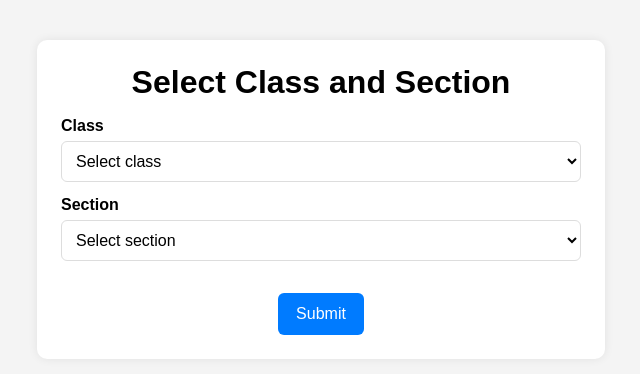
After one commit to admin-masters/nutrilife, a Django app: template backend/templates/screening_only/teacher_class_selection.html in a window 1280 px wide. The commit adds this page. Shown: the top 374 px of the page, without its empty margins (319-959 px from the left). Run offline with Django 5.2, Linux system fonts and the light colour scheme; the template is opened without the code that fills it, so the values that code supplies are empty; parts of the project's set-up code (start-up, migrations or seed data) failed here and were passed over.

Commit message:
Added new calss selection screen and the changed dashboard logic

```diff
--- a/backend/roster/models.py
+++ b/backend/roster/models.py
@@ -66,7 +66,7 @@ class Student(TimeStampedModel):
 
     class Meta:
         unique_together = (
-            ("organization", "student_code"),
+            ("organization", "classroom", "student_code"),
             ("organization", "pid"),
         )
         indexes = [
--- a/backend/screening_only/urls.py
+++ b/backend/screening_only/urls.py
@@ -24,6 +24,7 @@ urlpatterns = [
     # Teacher flow
     path("teacher/auth-required/", views.teacher_auth_required, name="teacher_auth_required"),
     path("teacher/onboarding/", views.teacher_onboarding, name="teacher_onboarding"),
+    path("teacher/class-selection/", views.teacher_class_selection, name="teacher_class_selection"),
     path("teacher/dashboard/", views.teacher_dashboard, name="teacher_dashboard"),
     path("teacher/terms/", views.teacher_terms, name="teacher_terms"),
     path("teacher/<slug:token>/", views.teacher_access_portal, name="teacher_access_portal"),
--- /dev/null
+++ b/backend/templates/screening_only/teacher_class_selection.html
@@ -0,0 +1,130 @@
+<!DOCTYPE html>
+<html lang="en">
+<head>
+  <meta charset="UTF-8" />
+  <meta name="viewport" content="width=device-width, initial-scale=1.0"/>
+  <title>Select Class and Section</title>
+  <style>
+    body {
+      font-family: Arial, sans-serif;
+      background: #f4f4f4;
+      margin: 0;
+      padding: 0;
+      text-align: center;
+    }
+    .container {
+      width: 90%;
+      max-width: 520px;
+      margin: 40px auto;
+      background: white;
+      padding: 24px;
+      border-radius: 10px;
+      box-shadow: 0px 0px 10px rgba(0,0,0,0.08);
+    }
+    h1 { margin: 0 0 16px; }
+    .row { text-align: left; margin: 14px 0; }
+    label { display:block; font-weight: bold; margin-bottom: 6px; }
+    select {
+      width: 100%;
+      padding: 10px;
+      border: 1px solid #ddd;
+      border-radius: 6px;
+      font-size: 16px;
+      background: #fff;
+    }
+    .btn {
+      margin-top: 18px;
+      display: inline-block;
+      padding: 12px 18px;
+      background: #007BFF;
+      color: white;
+      border: none;
+      border-radius: 6px;
+      cursor: pointer;
+      font-size: 16px;
+    }
+    .btn:hover { background: #0056b3; }
+    .messages { text-align:left; margin: 10px 0 0; }
+    .messages .error {
+      background: #ffe6e6;
+      border: 1px solid #ffb3b3;
+      padding: 10px;
+      border-radius: 6px;
+      color: #a40000;
+      margin-top: 10px;
+    }
+  </style>
+</head>
+<body>
+  <div class="container">
+    <h1>Select Class and Section</h1>
+
+    {% if messages %}
+      <div class="messages">
+        {% for message in messages %}
+          <div class="error">{{ message }}</div>
+        {% endfor %}
+      </div>
+    {% endif %}
+
+    <form method="post">
+      {% csrf_token %}
+
+      <div class="row">
+        <label for="id_grade">Class</label>
+        <select id="id_grade" name="grade" required>
+          <option value="">Select class</option>
+          {% for g in grades %}
+            <option value="{{ g }}" {% if selected_grade == g %}selected{% endif %}>{{ g }}</option>
+          {% endfor %}
+        </select>
+      </div>
+
+      <div class="row">
+        <label for="id_division">Section</label>
+        <select id="id_division" name="division" required>
+          <option value="">Select section</option>
+        </select>
+      </div>
+
+      <button class="btn" type="submit">Submit</button>
+    </form>
+  </div>
+
+  <script>
+    const divisionsByGrade = {{ divisions_by_grade|safe }};
+    const gradeSelect = document.getElementById("id_grade");
+    const divisionSelect = document.getElementById("id_division");
+
+    let initialDivision = "{{ selected_division|escapejs }}";
+
+    function syncDivisionOptions() {
+      const grade = gradeSelect.value;
+
+      divisionSelect.innerHTML = "";
+      const placeholder = document.createElement("option");
+      placeholder.value = "";
+      placeholder.textContent = "Select section";
+      divisionSelect.appendChild(placeholder);
+
+      if (!grade || !divisionsByGrade[grade]) return;
+
+      divisionsByGrade[grade].forEach(function(div) {
+        const opt = document.createElement("option");
+        opt.value = div;
+        opt.textContent = div || "—";
+        if (initialDivision && div === initialDivision) opt.selected = true;
+        divisionSelect.appendChild(opt);
+      });
+    }
+
+    gradeSelect.addEventListener("change", function() {
+      initialDivision = "";   // user is changing grade; don't auto-select old division
+      syncDivisionOptions();
+    });
+
+    // init
+    syncDivisionOptions();
+  </script>
+</body>
+</html>
```
Also changed, not shown: backend/screening/forms.py (+35 -13 lines), backend/screening_only/views.py (+91 -14 lines), backend/templates/screening/add_student.html (+46 -50 lines), backend/templates/screening_only/teacher_dashboard.html (+11 -3 lines), backend/roster/migrations/0003_alter_student_unique_together.py (added).
